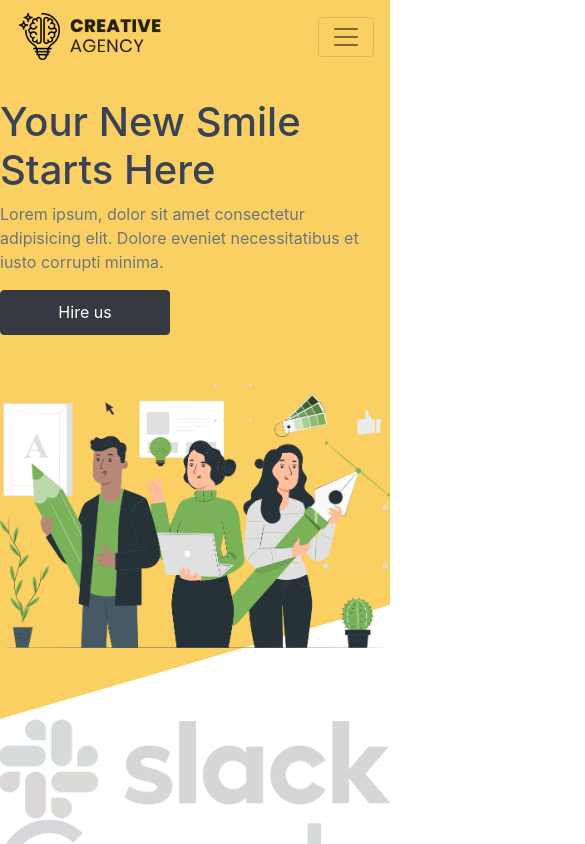
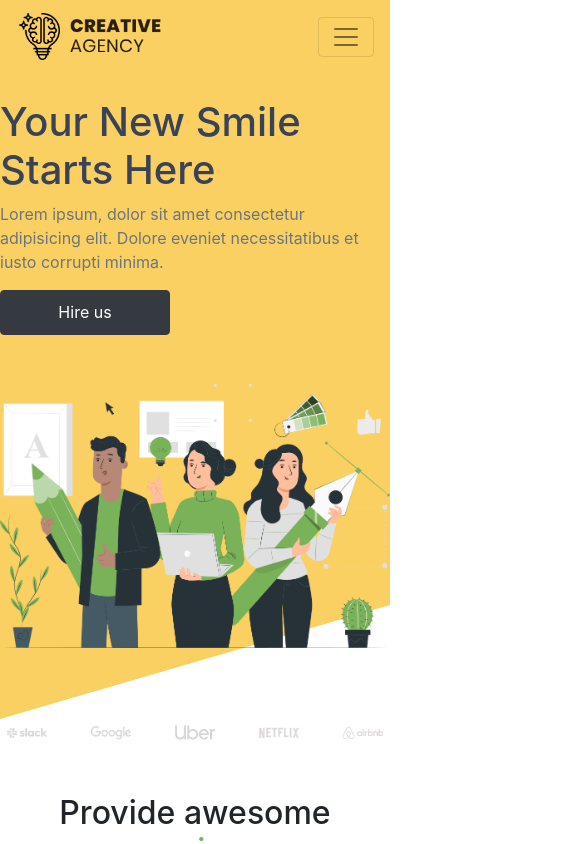
Before and after one commit to ranamahmud/creative-agency-client, a React (Create React App) app: page / in a window 390 px wide. Shown: the top 844 px of the page, 585 px wide, since content can reach past the window. Built offline with nearby package versions, Linux system fonts and the light colour scheme; no server answers; what react-alert-template-basic would draw is missing.

Commit message:
responsiveness fixed

```diff
--- a/src/components/Dashboard/Sidebar/Sidebar.js
+++ b/src/components/Dashboard/Sidebar/Sidebar.js
@@ -9,7 +9,6 @@ const Sidebar = (props) => {
     const [isAdmin, setIsAdmin] = useState(false);
 
     useEffect(() => {
-        // fetch('https://salty-plateau-71286.herokuapp.com/isAdmin', {
         fetch('https://creative-agency-service.herokuapp.com/isAdmin', {
             method: 'POST',
             headers: { 'content-type': 'application/json' },
@@ -23,7 +22,7 @@ const Sidebar = (props) => {
 
     return (
 
-        <div className="sidebar d-flex flex-column justify-content-between col-md-2 py-5 px-4" style={{ height: "100vh" }}>
+        <div className="sidebar d-flex flex-column justify-content-between col-md-2 py-5 px-4" style={{ height: "50vh" }}>
             <ul id="sidebar-list" className="list-unstyled">
 
                 {
--- a/src/components/Home/Feedback/Feedback.js
+++ b/src/components/Home/Feedback/Feedback.js
@@ -8,7 +8,7 @@ const Feedback = ({ feedback }) => {
     return (
 
 
-        <div className="card shadow-sm card-feedback">
+        <div className="card shadow-sm card-feedback col-12 col-sm-12">
             <div className="card-header bg-transparent d-flex  align-items-center">
                 {
                     img !== undefined &&
--- a/src/components/Home/Feedbacks/Feedbacks.js
+++ b/src/components/Home/Feedbacks/Feedbacks.js
@@ -18,7 +18,7 @@ const Feedbacks = () => {
                 <div className="text-center">
                     <h5 id="feedback-title">Clients <span style={{ color: '#7AB259' }}>Feedback</span></h5>
                 </div>
-                <div className="row card-deck  mt-5">
+                <div className="row card-deck  mt-5 ">
                     {
                         feedbacks
                             .sort(() => 0.5 - Math.random())
--- a/src/components/Home/Footer/Footer.css
+++ b/src/components/Home/Footer/Footer.css
@@ -5,6 +5,7 @@
     top: 2993px;
     background: #FBD062;
 }
+
 #footer-form input{
     width:630px;
 }
@@ -58,3 +59,26 @@ height: 82px;
     color: rgba(0, 0, 0, 0.7);
 
 }
+
+@media (max-width: 576px) {
+   .footer-home {
+       width: 576px;
+       background: #FBD062;
+   }
+
+   #footer-form input {
+       width: 430px;
+   }
+
+   #footer-form textarea {
+       width: 430px;
+   }
+
+}
+
+
+@media (max-width: 768px) {
+    .footer-home {
+        width: 768px;
+    }
+}
--- a/src/components/Home/Footer/Footer.js
+++ b/src/components/Home/Footer/Footer.js
@@ -3,10 +3,10 @@ import { Col, Row } from 'react-bootstrap';
 import './Footer.css'
 const Footer = () => {
     return (
-        <footer id="footer" className="footer-home py-5">
+        <main id="footer" className="footer-home py-5">
 
-            <Row>
-                <Col md={6}>
+            <div className="row d-flex col-12 col-md-12 col-sm-12 align-items-center">
+                <div className="col-12 col-sm-12 col-md-6">
                     <div className="container ml-5">
                         <div className="section-header mb-5" id="footer-text">
                             <h1 >Let us handle your project, professionally.</h1>
@@ -14,10 +14,8 @@ const Footer = () => {
                         </div>
 
                     </div>
-                </Col>
-                <Col md={6}>
-                    <div className="container">
-                        <div className="mb-5 mx-auto">
+                </div>
+                <div className="col-12 col-sm-12 col-md-6 mb-5">
                     <form id="footer-form" action="">
                         <div className="form-group">
                             <input type="text" className="form-control" placeholder="Your email address" />
@@ -32,11 +30,9 @@ const Footer = () => {
                             <button id="footer-btn" type="button" className="btn btn-dark"> Send </button>
                         </div>
                     </form>
+
                 </div>
             </div>
-
-                </Col>
-            </Row>
             <Col md={12}>
                 <div className="container">
                     <div className="text-center mb-5 mt-5">
@@ -45,7 +41,7 @@ const Footer = () => {
 
                 </div>
             </Col>
-        </footer>
+        </main>
     );
 };
 
--- a/src/components/Home/Header/Header.js
+++ b/src/components/Home/Header/Header.js
@@ -14,13 +14,13 @@ const Header = () => {
             <div id="header-triangle"></div>
 
             <div id="partners" className="row d-flex align-items-center">
-                <div className="col-md-12 offset-md-1">
+                <div className="col-md-12 col-12 col-sm-12 offset-md-1">
                     <div className="row" id="header-img">
-                        <div className="col-md-2"><Image fluid src={require('../../../images/logos/slack.png')} /></div>
-                        <div className="col-md-2"><Image fluid src={require('../../../images/logos/google.png')} /></div>
-                        <div className="col-md-2"><Image fluid src={require('../../../images/logos/uber.png')} /></div>
-                        <div className="col-md-2"><Image fluid src={require('../../../images/logos/netflix.png')} /></div>
-                        <div className="col-md-2"><Image fluid src={require('../../../images/logos/airbnb.png')} /></div>
+                        <div className="col-2 col-md-2 col-sm-3"><Image fluid src={require('../../../images/logos/slack.png')} /></div>
+                        <div className="col-2 col-md-2 col-sm-3"><Image fluid src={require('../../../images/logos/google.png')} /></div>
+                        <div className="col-2 col-md-2 col-sm-3"><Image fluid src={require('../../../images/logos/uber.png')} /></div>
+                        <div className="col-2 col-md-2 col-sm-3"><Image fluid src={require('../../../images/logos/netflix.png')} /></div>
+                        <div className="col-2 col-md-2 col-sm-3"><Image fluid src={require('../../../images/logos/airbnb.png')} /></div>
 
                     </div>
                 </div>
```
Also changed, not shown: firebase.json (added), src/components/Home/Feedback/Feedback.css (line endings or trailing spaces), 1 other file (tests, documents, lock files or other folders). Lines whose indentation alone changed are shown as unchanged.
